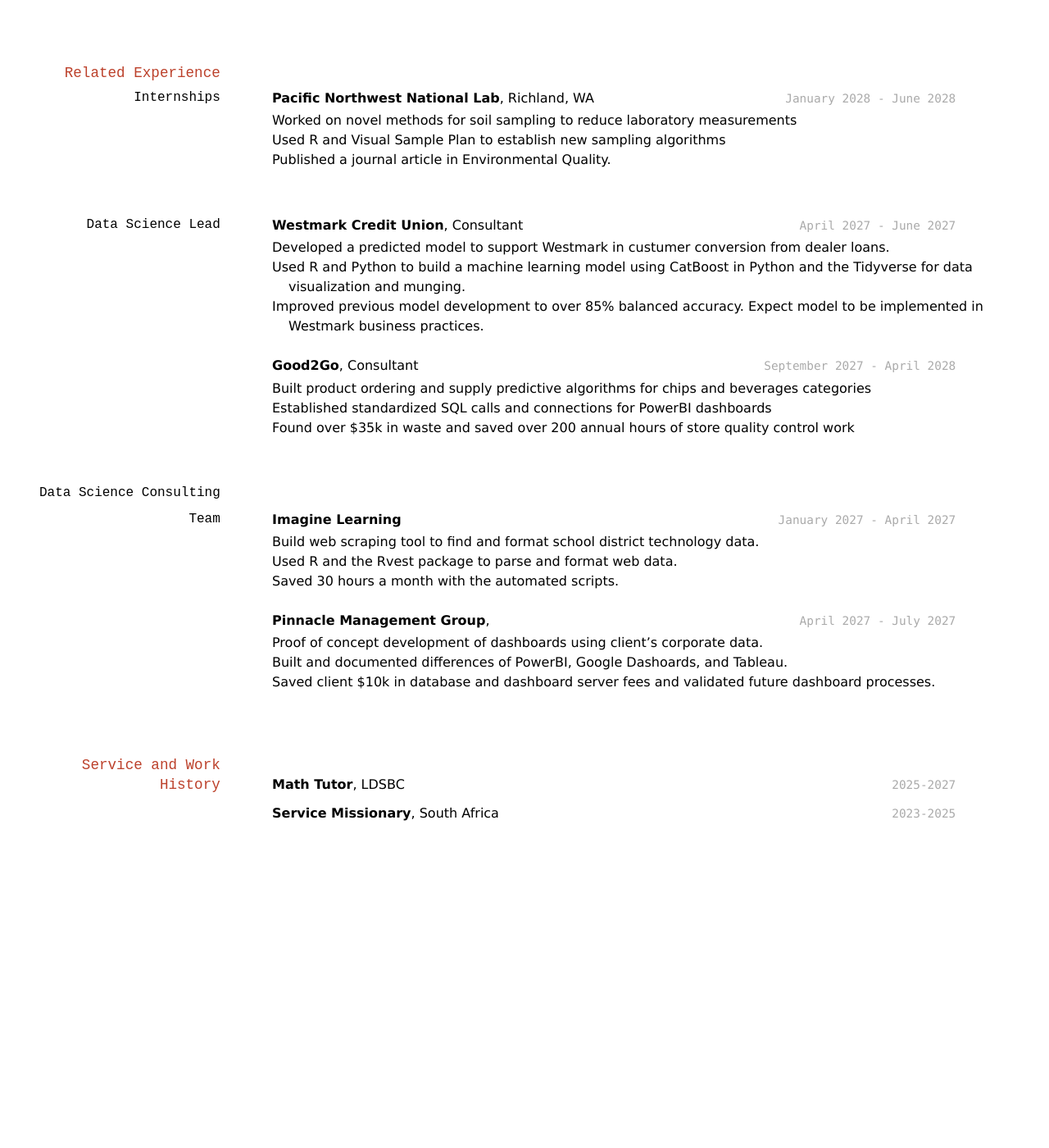
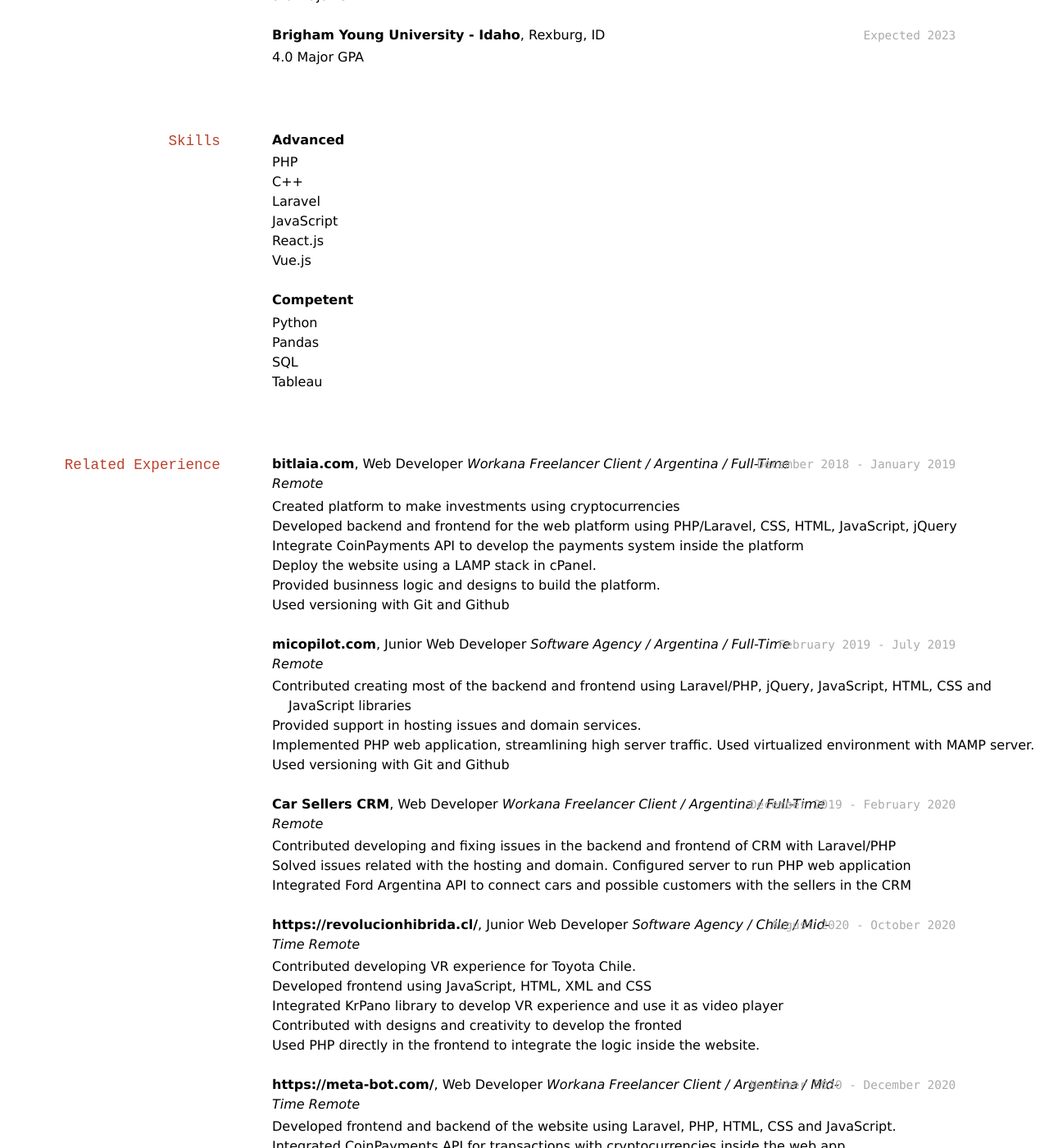
Before and after one commit to byuids-resumes/danhergir_resume, a Jekyll site: the page built from docs/index.md, in a window 1280 px wide and 1400 px high, scrolled down 332 px. Shown: the whole window at 82% size. Built offline with Jekyll 4.4.1, drawn with Linux system fonts in a browser that asks for light colours; before the commit the page ends 1347 px from its top, so only the background shows below that; some of the changed text lies outside the part shown.

Commit message:
Templates completed

```diff
--- a/docs/index.md
+++ b/docs/index.md
@@ -6,82 +6,107 @@ title: Daniel Hernandez's Resume
 Computer Science student at BYU-I
 
 <div id="webaddress">
-<a href="datascience@byui.edu">datascience@byui.edu</a>
+<a href="danhergir@byui.edu">danhergir@byui.edu</a>
 | <a href="https://byuidatascience.github.io/development.html">Data Science Program</a>
-| <a href="https://www.linkedin.com/groups/13537407/">LinkedIn</a>
-| <a href="https://github.com/byuids-resumes">GitHub</a>
+| <a href="https://www.linkedin.com/in/daniel-hern%C3%A1ndez-147587182">LinkedIn</a>
+| <a href="https://github.com/danhergir">GitHub</a>
 </div>
 
 <!-- https://www.monique.tech/the-art-of-markdown -->
 
 ## Education
 
-`2025-2027`
-__LDS Business College__, Salt Lake City, UT
+`2018-2019`
+__Brigham Young University - Idaho__, Rexburg, ID
+BS, Software Engineering - Computer Science and Electrical Enginneering Major
 
-- Full academic scholarship with 4.0 GPA
 
-`Expected 2029`
+`2020`
+__Brigham Young University - Idaho__, Rexburg, ID
+BS, Computer Science - Computer Science and Electrical Enginneering Major
+
+- 3.6 Major GPA
+
+`Expected 2023`
 __Brigham Young University - Idaho__, Rexburg, ID
 
 - 4.0 Major GPA
 
+## Skills
+__Advanced__
+- PHP
+- C++
+- Laravel
+- JavaScript
+- React.js
+- Vue.js
+
+__Competent__
+- Python
+- Pandas
+- SQL
+- Tableau
+
 
 ## Related Experience
 
-### Internships
+`December 2018 - January 2019`
+__bitlaia.com__, Web Developer
+_Workana Freelancer Client / Argentina / Full-Time Remote_
 
-`January 2028 - June 2028`
-__Pacific Northwest National Lab__, Richland, WA
-
-- Worked on novel methods for soil sampling to reduce laboratory measurements
-- Used R and Visual Sample Plan to establish new sampling algorithms
-- Published a journal article in Environmental Quality.
-
-### Data Science Lead
-
-`April 2027 - June 2027`
-__Westmark Credit Union__, Consultant
-
-- Developed a predicted model to support Westmark in custumer conversion from dealer loans.
-- Used R and Python to build a machine learning model using CatBoost in Python and the Tidyverse for data visualization and munging.
-- Improved previous model development to over 85% balanced accuracy. Expect model to be implemented in Westmark business practices.
-
-`September 2027 - April 2028`
-__Good2Go__, Consultant
-
-- Built product ordering and supply predictive algorithms for chips and beverages categories
-- Established standardized SQL calls and connections for PowerBI dashboards
-- Found over $35k in waste and saved over 200 annual hours of store quality control work
-
-### Data Science Consulting Team
-
-`January 2027 - April 2027`
-__Imagine Learning__
-
-- Build web scraping tool to find and format school district technology data.
-- Used R and the Rvest package to parse and format web data.
-- Saved 30 hours a month with the automated scripts.
-
-`April 2027 - July 2027`
-__Pinnacle Management Group__,
-
-- Proof of concept development of dashboards using client's corporate data.
-- Built and documented differences of PowerBI, Google Dashoards, and Tableau.
-- Saved client $10k in database and dashboard server fees and validated future dashboard processes.
+- Created platform to make investments using cryptocurrencies
+- Developed backend and frontend for the web platform using PHP/Laravel, CSS, HTML, JavaScript, jQuery
+- Integrate CoinPayments API to develop the payments system inside the platform
+- Deploy the website using a LAMP stack in cPanel.
+- Provided businness logic and designs to build the platform.
+- Used versioning with Git and Github
 
 
-## Service and Work History
+`February 2019 - July 2019`
+__micopilot.com__, Junior Web Developer
+_Software Agency / Argentina / Full-Time Remote_
 
-`2025-2027`
-__Math Tutor__, LDSBC
+- Contributed creating most of the backend and frontend using Laravel/PHP, jQuery, JavaScript, HTML, CSS and JavaScript libraries
+- Provided support in hosting issues and domain services.
+- Implemented PHP web application, streamlining high server traffic. Used virtualized environment with MAMP server.
+- Used versioning with Git and Github
 
+`December 2019 - February 2020`
+__Car Sellers CRM__, Web Developer
+_Workana Freelancer Client / Argentina / Full-Time Remote_
 
-`2023-2025`
-__Service Missionary__, South Africa
+- Contributed developing and fixing issues in the backend and frontend of CRM with Laravel/PHP
+- Solved issues related with the hosting and domain. Configured server to run PHP web application
+- Integrated Ford Argentina API to connect cars and possible customers with the sellers in the CRM
 
+`August 2020 - October 2020`
+__https://revolucionhibrida.cl/__, Junior Web Developer
+_Software Agency / Chile / Mid-Time Remote_
 
+- Contributed developing VR experience for Toyota Chile.
+- Developed frontend using JavaScript, HTML, XML and CSS
+- Integrated KrPano library to develop VR experience and use it as video player
+- Contributed with designs and creativity to develop the fronted
+- Used PHP directly in the frontend to integrate the logic inside the website.
 
+`November 2020 - December 2020`
+__https://meta-bot.com/__, Web Developer
+_Workana Freelancer Client / Argentina / Mid-Time Remote_
+
+- Developed frontend and backend of the website using Laravel, PHP, HTML, CSS and JavaScript.
+- Integrated CoinPayments API for transactions with cryptocurrencies inside the web app.
+- Developed data and tables in the database using Laravel migrations
+- Configured cron jobs in the web server
+- Deployed the web app using the LAMP stack in cPanel
+
+`June 2020 - Current`
+__shtc.cl__, Junior Web Developer
+_Software Agency / Chile / Mid-Time Remote_
+
+- Contributed developing backend with Laravel and PHP for web platform dedicated to the process of supervising freight transport companies
+- Integrated multiple PHP libraries to create Excel and PDF reports,
+- Restructured database tables using SQL and Laravel. Managed new records and data using MySQL and PHPMyAdmin
+- Used Git and Github to maintain versions of the code.
 <!-- ### Footer
 
 Last updated: May 2013 -->
```
